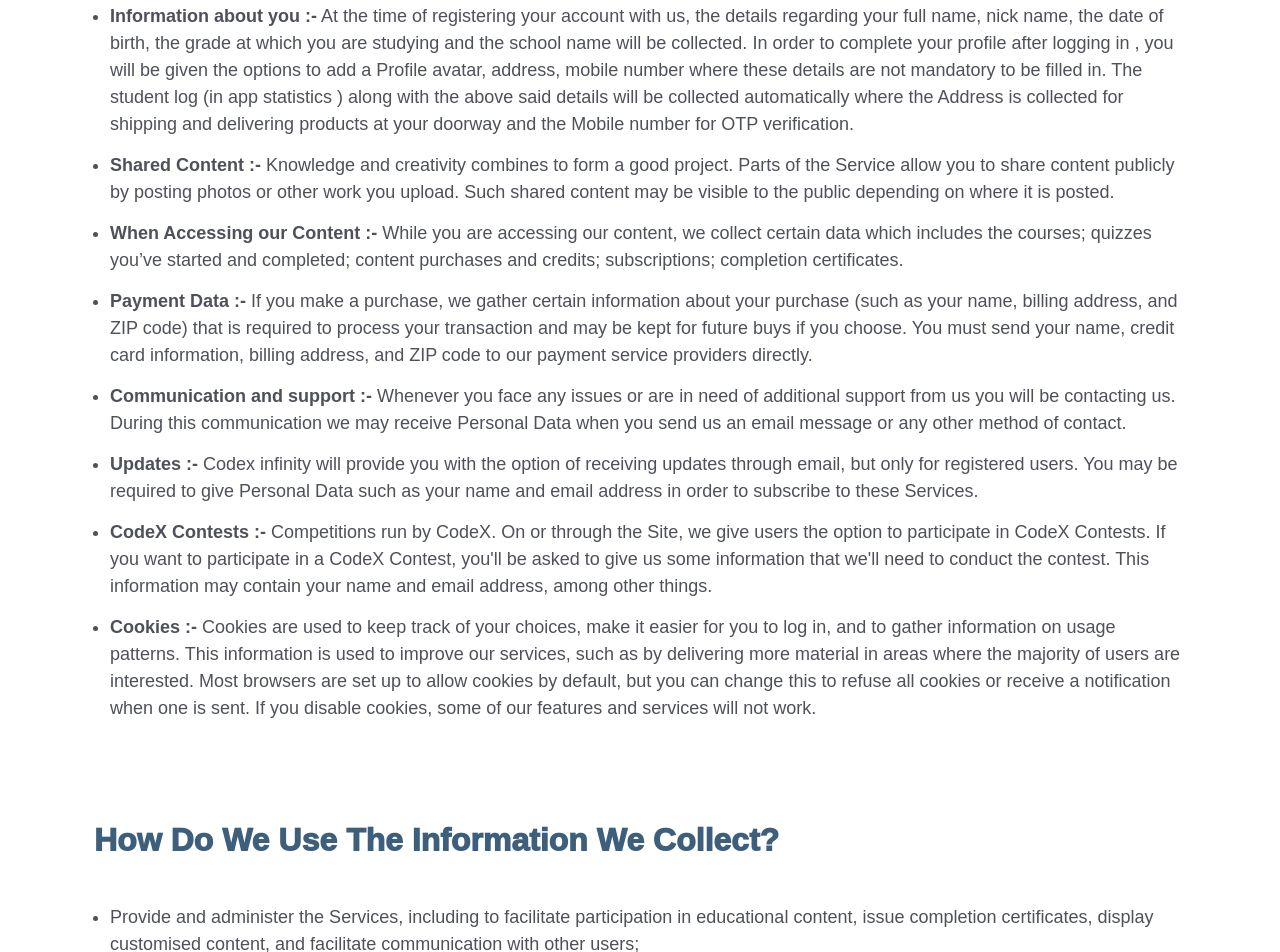
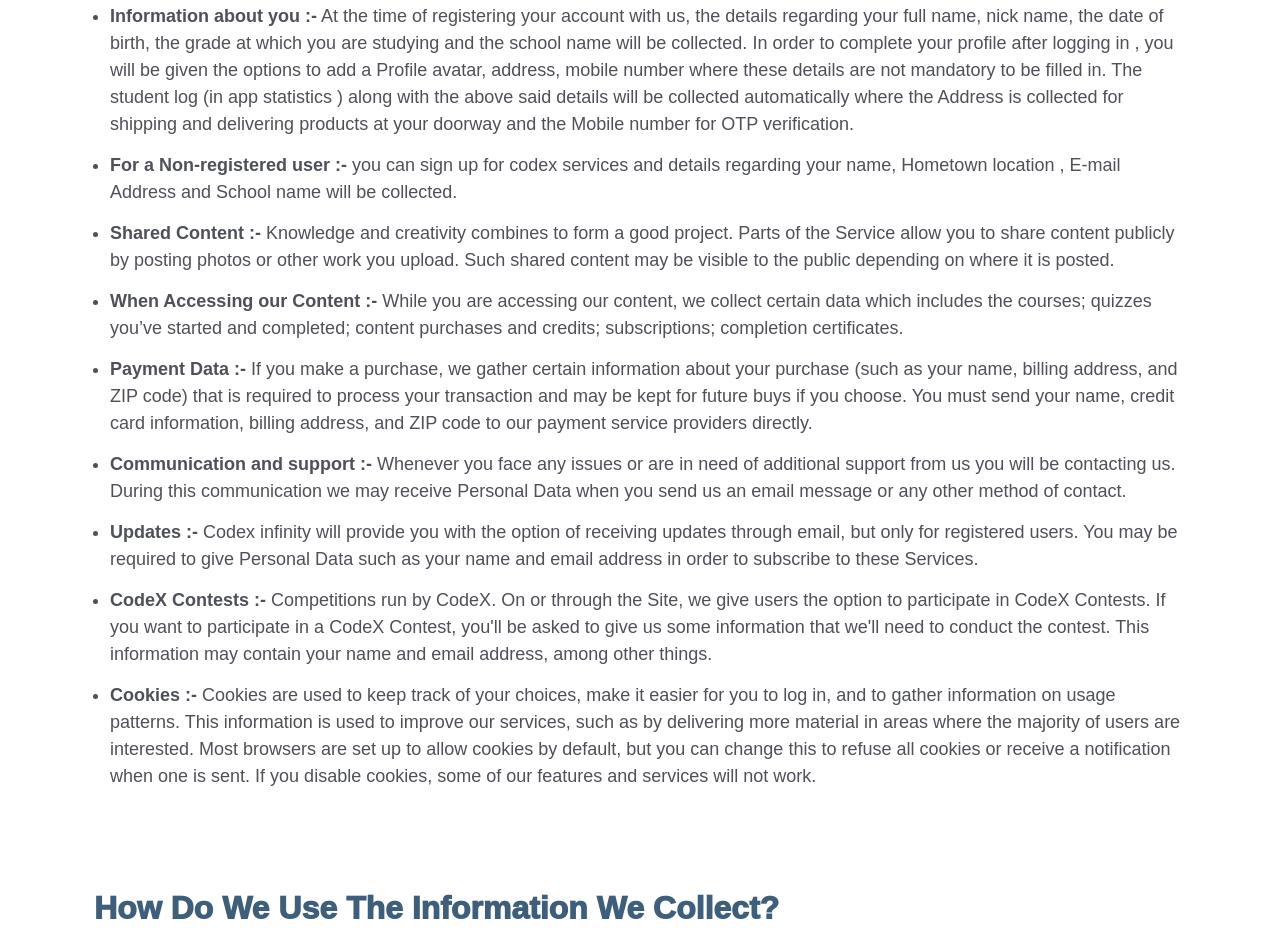
Before and after one commit to techosaa/CodeXinfinity, a plain HTML site: page privacypolicy.html in a window 1280 px wide. Shown: the part 773-1725 px from the top of the page. Drawn offline with Linux system fonts and the light colour scheme; a script that the page names is missing; a web font is replaced by a local one.

Commit message:
Update privacypolicy.html

```diff
--- a/privacypolicy.html
+++ b/privacypolicy.html
@@ -2016,6 +2016,15 @@
 
                                         </p>
                                     </li>
+
+                                    <li>
+                                        <p>
+                                          <strong>For a Non-registered user :-</strong> you can sign up for codex services and details regarding your name, Hometown location , E-mail Address and School name will be collected.
+
+                                        </p>
+                                    </li>
+
+
                                     <li>
                                         <p><strong>Shared Content :-</strong>
                                             Knowledge and creativity combines to form a good project. Parts of the Service allow you to share content publicly by posting photos or other work you upload. Such shared content may be visible to the public depending on where it is posted.
```
